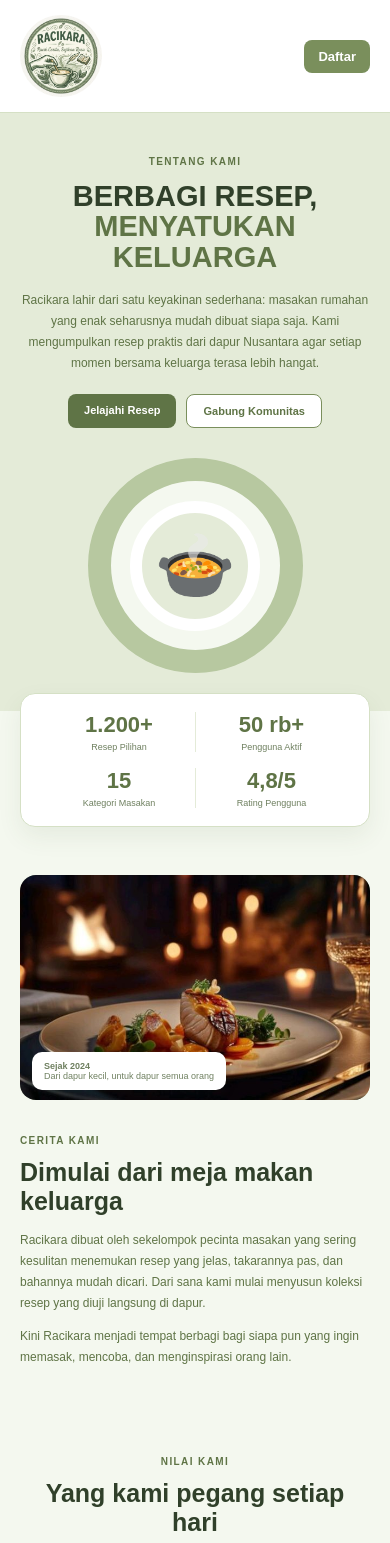
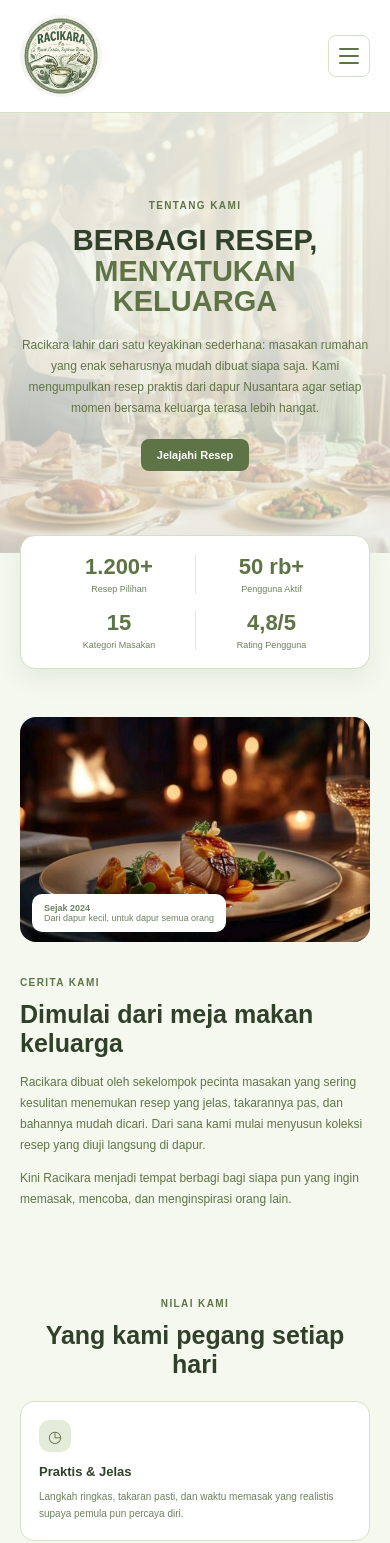
Before and after one commit to soloherlina65-afk/resep_makanan, a Laravel app: page /tentang-kami in a window 390 px wide. Shown: the top 1543 px of the page. Run offline with Laravel 10, Linux system fonts and the light colour scheme; data comes from the database, SQL or seed files in the repository.

Commit message:
feat: add responsive mobile navigation
Co-authored-by: Copilot <223556219+Copilot@users.noreply.github.com>

```diff
--- a/public/css/style.css
+++ b/public/css/style.css
@@ -25,8 +25,14 @@ body {
 }
 
 .about-hero {
-    background: #e4ebd8;
-    padding: 48px 0 42px;
+    min-height: 470px;
+    padding: 64px 0;
+    background-color: #e4ebd8;
+    background-image:
+        linear-gradient(90deg, rgba(244, 248, 239, .96) 0%, rgba(244, 248, 239, .9) 42%, rgba(244, 248, 239, .62) 68%, rgba(244, 248, 239, .16) 100%),
+        url('../images/about-hero-dining.png');
+    background-position: center;
+    background-size: cover;
 }
 
 .about-hero-grid,
@@ -37,6 +43,15 @@ body {
     align-items: center;
 }
 
+.about-hero-grid {
+    display: flex;
+    min-height: 342px;
+}
+
+.about-hero-grid > div:first-child {
+    max-width: 700px;
+}
+
 .about-label {
     color: #5f7446;
     font-size: 10px;
@@ -70,9 +85,7 @@ body {
     margin-top: 20px;
 }
 
-.about-primary-button,
-.about-secondary-button,
-.about-join a {
+.about-primary-button {
     padding: 10px 16px;
     border-radius: 8px;
     font-size: 11px;
@@ -380,38 +393,9 @@ body {
     font-weight: 800;
 }
 
-.about-primary-button,
-.about-join a {
+.about-primary-button {
     background: #5f7446;
     color: #fff;
-}
-
-.about-secondary-button {
-    border: 1px solid #7a8f5c;
-    background: #fff;
-    color: #5f7446;
-}
-
-.about-illustration {
-    display: grid;
-    width: 215px;
-    height: 215px;
-    margin: auto;
-    place-items: center;
-    border: 23px solid #b7c8a0;
-    border-radius: 50%;
-    background: #f4f8ef;
-}
-
-.about-plate {
-    display: grid;
-    width: 130px;
-    height: 130px;
-    place-items: center;
-    border: 12px solid #fff;
-    border-radius: 50%;
-    background: #e4ebd8;
-    font-size: 65px;
 }
 
 .about-stats {
@@ -749,6 +706,10 @@ a {
     display: flex;
     align-items: center;
     gap: 12px;
+}
+
+.nav-toggle {
+    display: none;
 }
 
 .login-btn {
@@ -1678,8 +1639,67 @@ footer {
 
 @media (max-width: 900px) {
 
+    .nav-container {
+        flex-wrap: wrap;
+    }
+
     .nav-menu {
         display: none;
+        order: 3;
+        width: 100%;
+        flex-direction: column;
+        gap: 0;
+        padding: 8px 0;
+    }
+
+    .nav-menu a {
+        padding: 12px 4px;
+    }
+
+    .nav-actions {
+        display: none;
+        order: 4;
+        width: 100%;
+        align-items: stretch;
+        flex-direction: column;
+        gap: 10px;
+        padding: 8px 0 4px;
+    }
+
+    .nav-toggle {
+        display: flex;
+        width: 42px;
+        height: 42px;
+        padding: 10px;
+        align-items: center;
+        justify-content: center;
+        flex-direction: column;
+        gap: 5px;
+        order: 2;
+        border: 1px solid #d5e0c5;
+        border-radius: 8px;
+        background: #fff;
+        cursor: pointer;
+    }
+
+    .nav-toggle span {
+        display: block;
+        width: 20px;
+        height: 2px;
+        border-radius: 2px;
+        background: #5f7446;
+    }
+
+    .navbar.is-open .nav-menu {
+        display: flex;
+    }
+
+    .navbar.is-open .nav-actions {
+        display: flex;
+    }
+
+    .navbar.is-open .login-btn {
+        display: inline-flex;
     }
 
     .hero:not(.search-hero) {
@@ -1791,7 +1811,16 @@ footer {
     }
 
     .about-hero {
-        padding: 38px 0;
+        min-height: 440px;
+        padding: 42px 0;
+        background-image:
+            linear-gradient(180deg, rgba(244, 248, 239, .9) 0%, rgba(244, 248, 239, .86) 55%, rgba(244, 248, 239, .62) 100%),
+            url('../images/about-hero-dining.png');
+        background-position: center;
+    }
+
+    .about-hero-grid {
+        min-height: 356px;
     }
 
     .about-hero h1 {
--- a/resources/views/about.blade.php
+++ b/resources/views/about.blade.php
@@ -6,7 +6,7 @@
 <nav class="navbar">
     <div class="nav-container">
         <a href="{{ route('home') }}" class="logo"><img src="{{ asset('images/racikara-logo.png') }}" alt="Racikara"></a>
-        <div class="nav-menu">
+        <div class="nav-menu" id="primary-navigation">
             <a href="{{ route('home') }}">Beranda</a>
             <a href="{{ route('home') }}#resep">Resep</a>
             <a href="{{ route('home') }}#kategori">Kategori</a>
@@ -20,6 +20,9 @@
                 <a href="{{ route('register') }}" class="register-btn">Daftar</a>
             @endauth
         </div>
+        <button class="nav-toggle" type="button" aria-label="Buka menu" aria-expanded="false" aria-controls="primary-navigation" data-mobile-nav-toggle>
+            <span></span><span></span><span></span>
+        </button>
     </div>
 </nav>
 
@@ -32,11 +35,7 @@
                 <p>Racikara lahir dari satu keyakinan sederhana: masakan rumahan yang enak seharusnya mudah dibuat siapa saja. Kami mengumpulkan resep praktis dari dapur Nusantara agar setiap momen bersama keluarga terasa lebih hangat.</p>
                 <div class="about-actions">
                     <a class="about-primary-button" href="{{ route('home') }}#resep">Jelajahi Resep</a>
-                    <a class="about-secondary-button" href="{{ route('register') }}">Gabung Komunitas</a>
                 </div>
-            </div>
-            <div class="about-illustration" aria-hidden="true">
-                <div class="about-plate">🍲</div>
             </div>
         </div>
     </section>
@@ -152,10 +151,6 @@
         @endauth
     </section>
 
-    <section class="about-container about-join">
-        <div><h2>Siap memasak bersama kami?</h2><p>Daftar gratis, simpan resep favoritmu, dan bagikan masakan terbaikmu dengan komunitas.</p></div>
-        <a href="{{ route('register') }}">Daftar Sekarang</a>
-    </section>
 </main>
 
 <footer>
--- a/resources/views/app.blade.php
+++ b/resources/views/app.blade.php
@@ -13,5 +13,24 @@
 
     @yield('content')
 
+    <script>
+        document.querySelectorAll('[data-mobile-nav-toggle]').forEach(function (toggle) {
+            const navigation = toggle.closest('.navbar');
+
+            toggle.addEventListener('click', function () {
+                const isOpen = navigation.classList.toggle('is-open');
+                toggle.setAttribute('aria-expanded', String(isOpen));
+                toggle.setAttribute('aria-label', isOpen ? 'Tutup menu' : 'Buka menu');
+            });
+
+            navigation.querySelectorAll('.nav-menu a, .nav-actions a').forEach(function (link) {
+                link.addEventListener('click', function () {
+                    navigation.classList.remove('is-open');
+                    toggle.setAttribute('aria-expanded', 'false');
+                    toggle.setAttribute('aria-label', 'Buka menu');
+                });
+            });
+        });
+    </script>
 </body>
 </html>
--- a/resources/views/contact.blade.php
+++ b/resources/views/contact.blade.php
@@ -6,7 +6,7 @@
 <nav class="navbar">
     <div class="nav-container">
         <a href="{{ route('home') }}" class="logo"><img src="{{ asset('images/racikara-logo.png') }}" alt="Racikara"></a>
-        <div class="nav-menu">
+        <div class="nav-menu" id="primary-navigation">
             <a href="{{ route('home') }}">Beranda</a>
             <a href="{{ route('home') }}#resep">Resep</a>
             <a href="{{ route('home') }}#kategori">Kategori</a>
@@ -21,6 +21,9 @@
                 <a href="{{ route('register') }}" class="register-btn">Daftar</a>
             @endauth
         </div>
+        <button class="nav-toggle" type="button" aria-label="Buka menu" aria-expanded="false" aria-controls="primary-navigation" data-mobile-nav-toggle>
+            <span></span><span></span><span></span>
+        </button>
     </div>
 </nav>
 
--- a/resources/views/home.blade.php
+++ b/resources/views/home.blade.php
@@ -13,7 +13,7 @@
             <img src="{{ asset('images/racikara-logo.png') }}" alt="Racikara">
         </a>
 
-        <div class="nav-menu">
+        <div class="nav-menu" id="primary-navigation">
             <a href="/" class="{{ $hasFilters ? '' : 'active' }}">Beranda</a>
             <a href="#resep" class="{{ $hasFilters ? 'active' : '' }}">Resep</a>
             <a href="#kategori" class="{{ $categoryId !== null ? 'active' : '' }}">Kategori</a>
@@ -24,6 +24,9 @@
             <a href="{{ route('register') }}" class="register-btn">Daftar</a>
         </div>
 
+        <button class="nav-toggle" type="button" aria-label="Buka menu" aria-expanded="false" aria-controls="primary-navigation" data-mobile-nav-toggle>
+            <span></span><span></span><span></span>
+        </button>
     </div>
 </nav>
 
```
Also changed, not shown: other parts of public/css/style.css (+0 -33 lines), resources/views/admin/dashboard.blade.php (+13 -3 lines), tests/Feature/ExampleTest.php (+18 -1 lines), tests/Feature/ProfileTest.php (+22 -0 lines), tests/Feature/RecipeDiscoveryTest.php (+32 -0 lines), tests/Feature/RoleAccessTest.php (+24 -0 lines), public/images/about-hero-dining.png (added).
